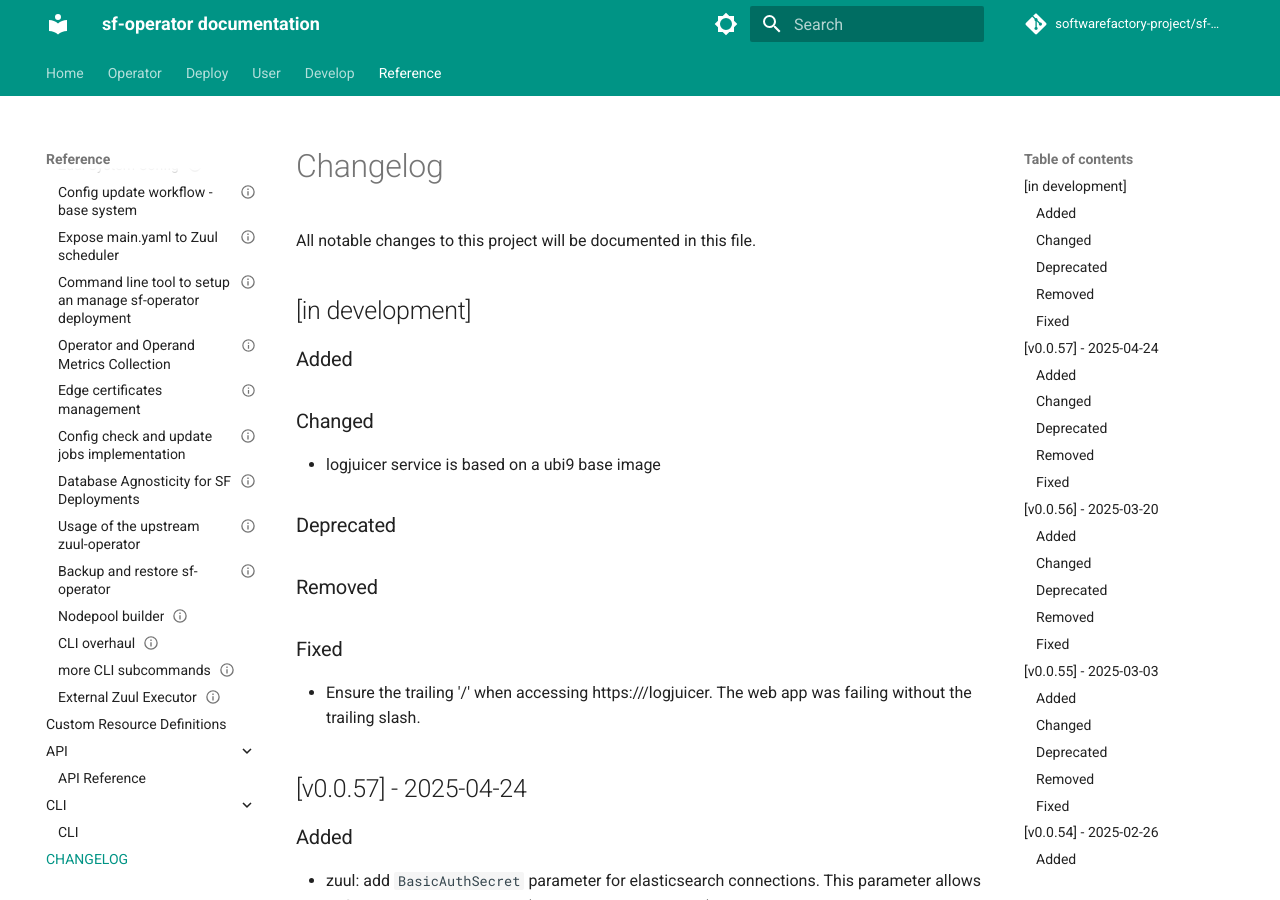
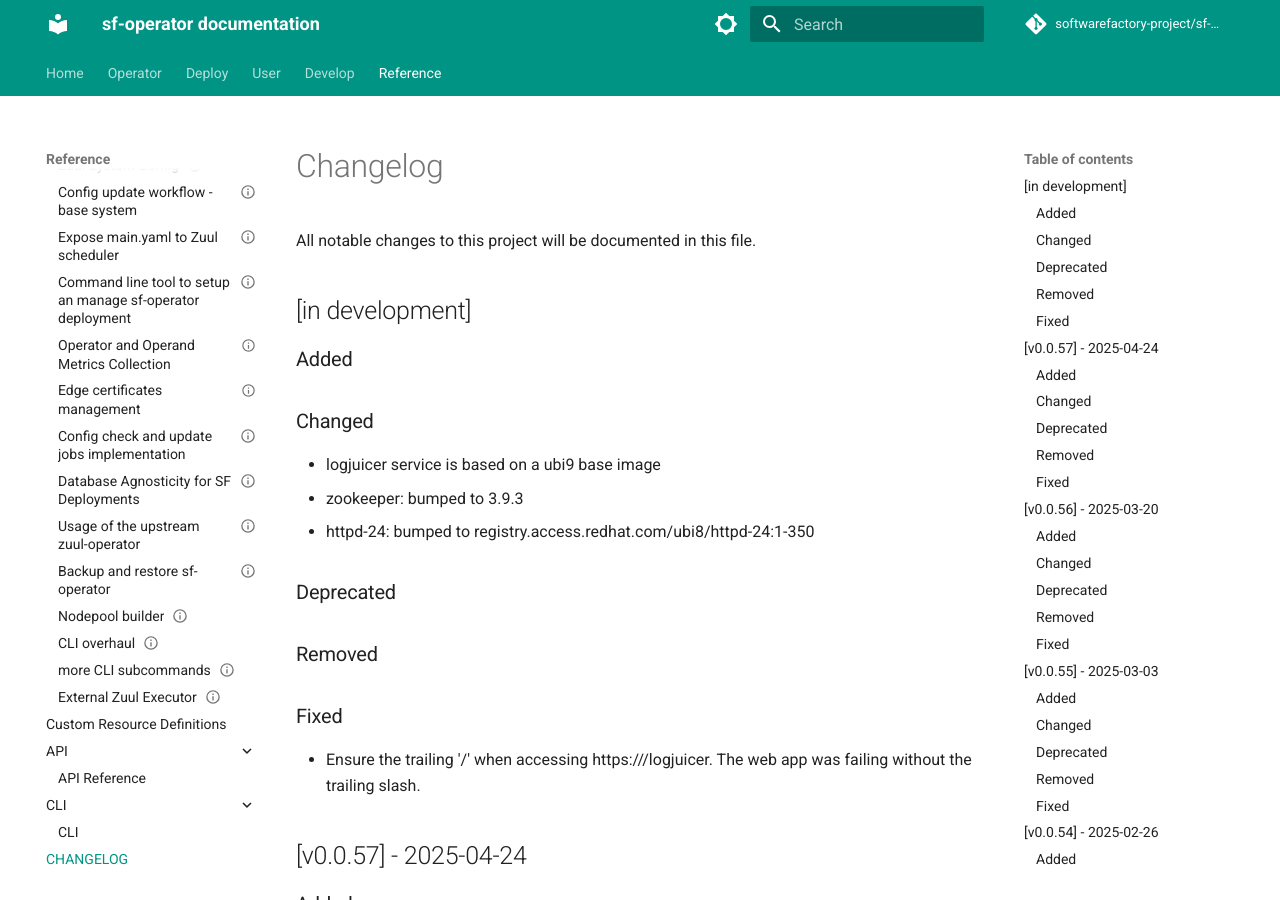
Before and after one commit to softwarefactory-project/sf-operator, an MkDocs documentation site: the page built from doc/reference/CHANGELOG.md, in a window 1280 px wide and 900 px high. Built offline with MkDocs 1.6.1 and Material for MkDocs 9.7.7, drawn with Linux system fonts in a browser that asks for light colours; comment, search, counter and statistics services are not loaded.

Commit message:
Bump zookeeper and httpd container versions
Change-Id: I6373ea29a8d84bc3db3b3e9ae8dfef36bcdc07f3

```diff
--- a/controllers/libs/base/static/images.yaml
+++ b/controllers/libs/base/static/images.yaml
@@ -28,8 +28,8 @@
       source: https://softwarefactory-project.io/cgit/containers/tree/images-sf/master/containers/rendered/nodepool-builder.container?id=d5870b848a64e7d1c906ecd8a04527d823fd5b66
     - name: zookeeper
       container: quay.io/software-factory/zookeeper
-      version: 3.8.4-20250414-1
-      source: https://softwarefactory-project.io/cgit/containers/tree/images-sf/master/containers/rendered/zookeeper.container?id=04d5a58cc450a8757f9c5b0f3adc43a20a62f62a
+      version: 3.9.3-20250414-1
+      source: https://softwarefactory-project.io/cgit/containers/tree/images-sf/master/containers/rendered/zookeeper.container?id=721e3f1418f1a3d8f41a8af717e41f6a7f726a55
     - name: git-deamon
       container: quay.io/software-factory/git-deamon
       version: 2.39.3-20250414-1
@@ -64,7 +64,7 @@
       source: https://softwarefactory-project.io/cgit/containers/tree/images-sf/master/containers/rendered/sf-op-busybox.container?id=4f847ac24167d9e8b5a357883f30a3bf7d63d1f0
     - name: httpd
       container: quay.io/software-factory/httpd-24
-      version: 1-349.1741813453
+      version: 1-350
     - name: node-exporter
       container: quay.io/prometheus/node-exporter-linux-amd64
       version: v1.9.1
--- a/doc/reference/CHANGELOG.md
+++ b/doc/reference/CHANGELOG.md
@@ -8,6 +8,8 @@
 ### Changed
 
 - logjuicer service is based on a ubi9 base image
+- zookeeper: bumped to 3.9.3
+- httpd-24: bumped to registry.access.redhat.com/ubi8/httpd-24:1-350
 
 ### Deprecated
 ### Removed
```
